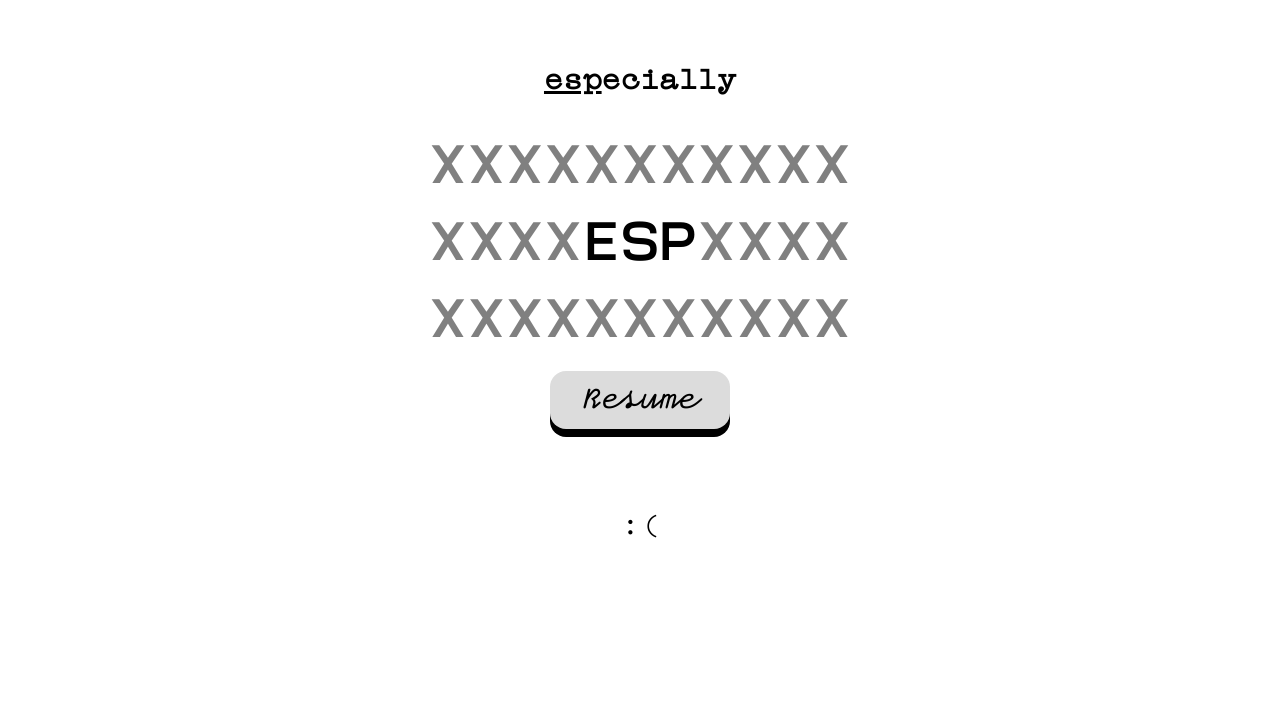
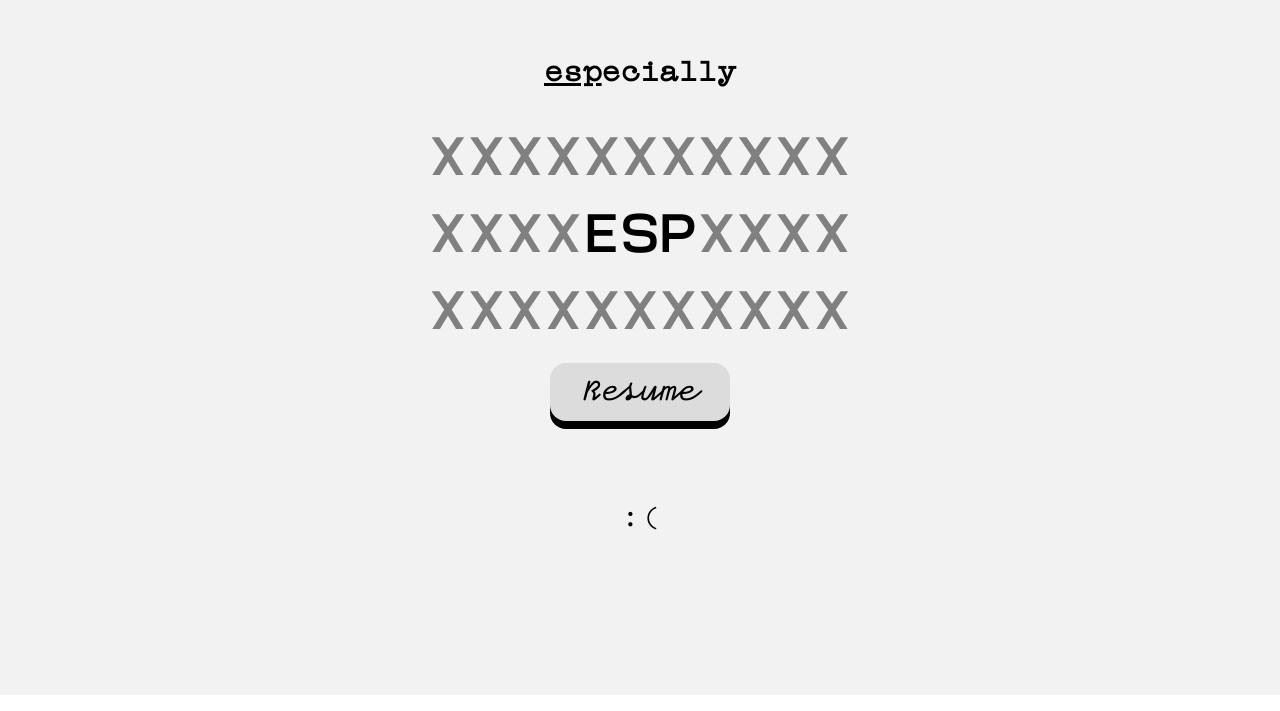
Before and after one commit to emendoza2/word-splat, a SvelteKit app: page /game in a window 1280 px wide. Shown: the part 105-816 px from the top of the page. Built offline with nearby package versions, Linux system fonts and the light colour scheme.

Commit message:
Further refinements

```diff
--- /dev/null
+++ b/src/routes/+layout.svelte
@@ -0,0 +1,7 @@
+<slot />
+<style>
+    :global(html, body) {
+        margin: 0;
+        padding: 0;
+    }
+</style>
--- a/src/routes/game/+page.svelte
+++ b/src/routes/game/+page.svelte
@@ -81,7 +81,7 @@
 		return choose(wordList.filter((word) => regexp.test(word)).slice(0, 10)); // yeuch.. maybe could be partial or called
 	}
 
-	function handleKeydown(e: KeyboardEvent) {
+	function handleKeyup(e: KeyboardEvent) {
 		if (e.key === ' ') reset();
 	}
 
@@ -93,9 +93,9 @@
 	// TODO figure out the height stuff
 </script>
 
-<svelte:window on:keydown={handleKeydown} />
+<svelte:window on:keyup={handleKeyup} />
 
-<div class="game-container">
+<div class="game-container" class:bombed={gameState == GameState.Dead}>
 	{#if gameState == GameState.Guessing}
 		<h1>??????</h1>
 		<div class="text-container">
@@ -276,6 +276,9 @@
 		-ms-user-select: none;
         user-select: none;
 	}
+    .bombed {
+        animation: flicker 200ms infinite;
+    }
 	.text-container {
 		font-family: 'Compagnon Medium', 'Compagnon-Roman', 'Courier', 'Cascadia Code', monospace;
 		font-size: 2em;
@@ -294,4 +297,15 @@
         left: 50%;
         transform: translate(-50%, -50%) */
 	}
+    @keyframes flicker {
+        0% {
+            background-color: #eee;
+        }
+        50% {
+            background-color: white;
+        }
+        100% {
+            background-color: #eee;
+        }
+    }
 </style>
```
